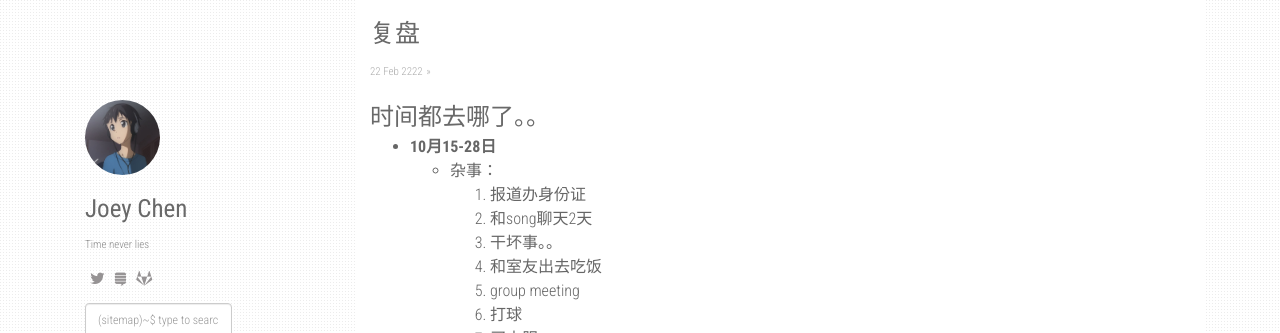
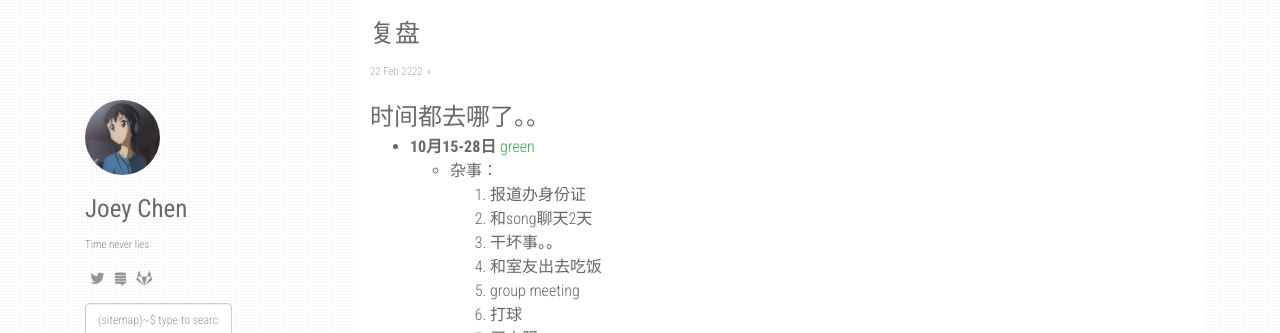
Before and after one commit to czy95/czy95.github.io, a Jekyll site: the page built from _posts/2222-02-22-复盘.md, in a window 1280 px wide. Shown: the top 333 px of the page. Built offline with Jekyll 4.4.1, drawn with Linux system fonts in a browser that asks for light colours; nearby versions of some CDN libraries; our own code applies the rules of GitHub Pages for plain Markdown files.

Commit message:
Update 2222-02-22-复盘.md

```diff
--- a/_posts/2222-02-22-复盘.md
+++ b/_posts/2222-02-22-复盘.md
@@ -1,5 +1,6 @@
 ### 时间都去哪了。。
 * **10月15-28日**
+[green](_protected/研究发现.md)
   - 杂事：
     1. 报道办身份证
     2. 和song聊天2天
```
